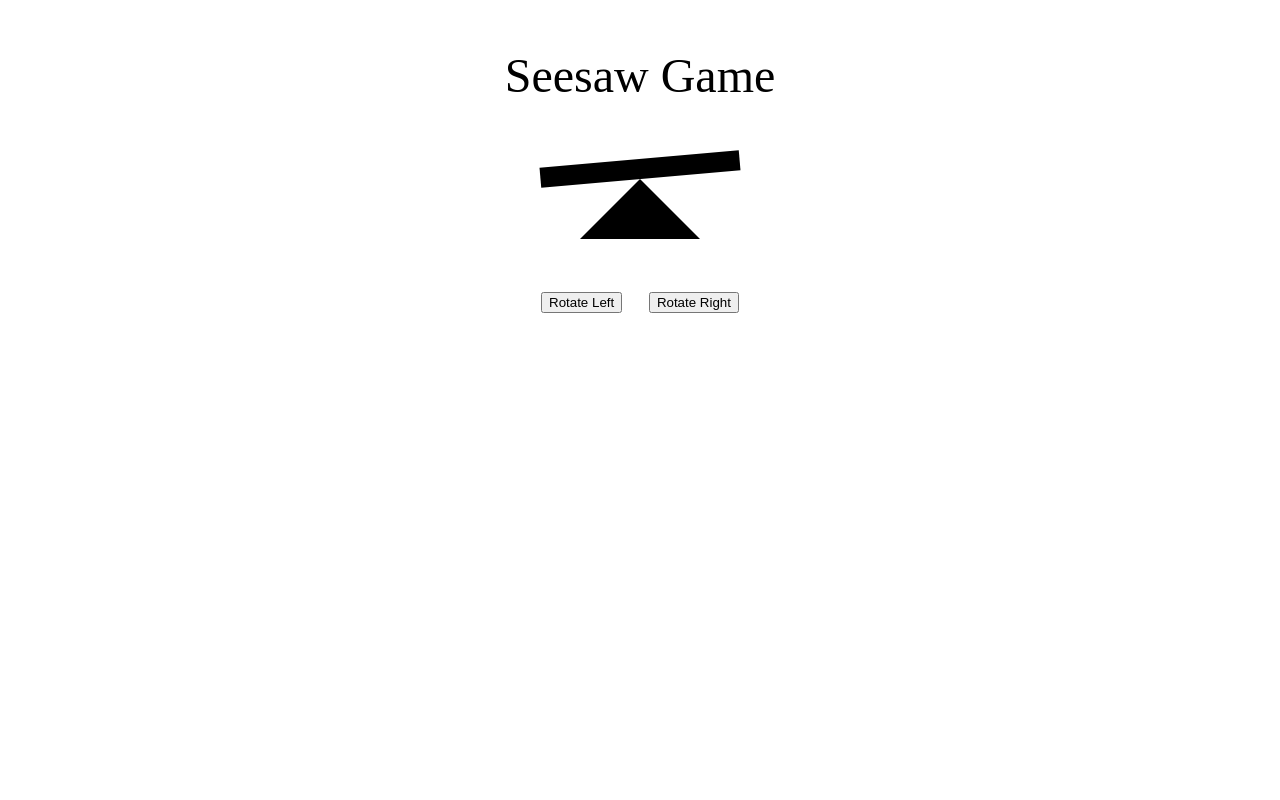
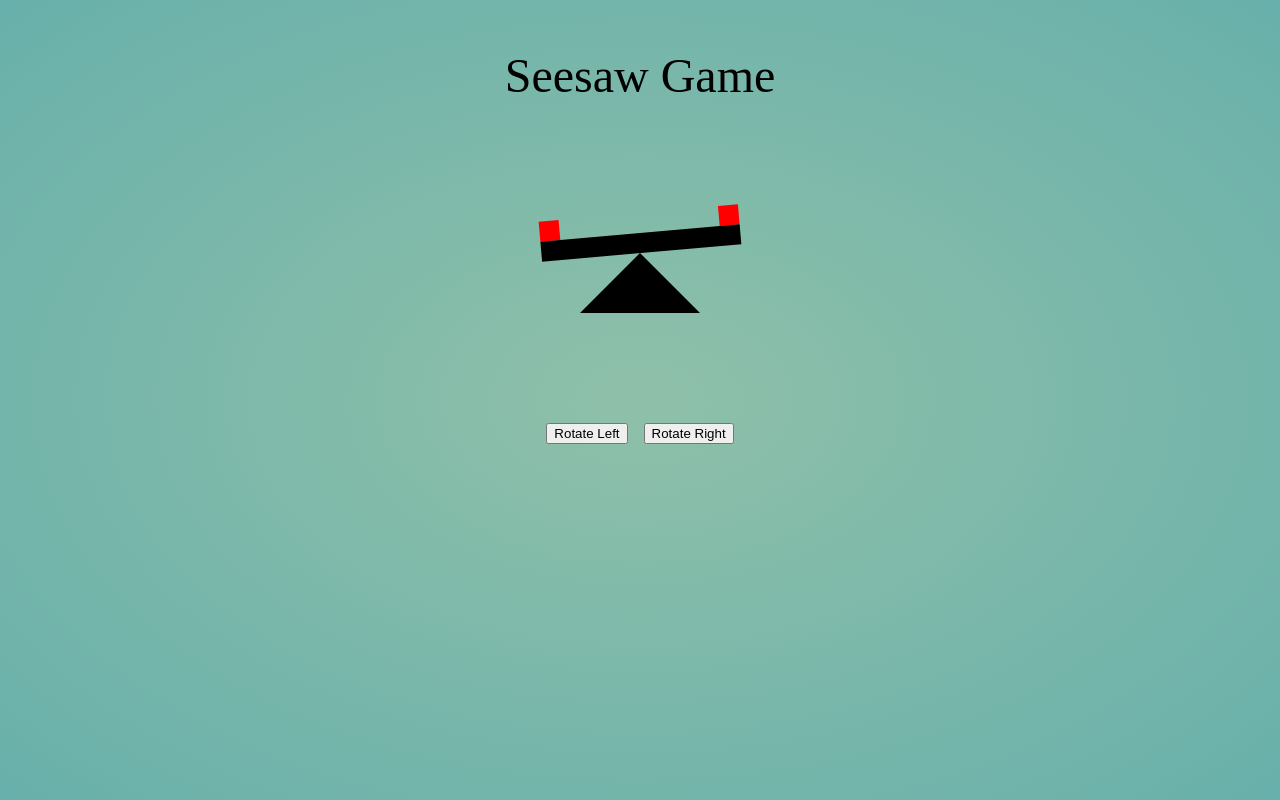
Before and after one commit to mabdullahsoyturk/javascript-games, a plain HTML site: page seesaw/index.html in a window 1280 px wide. Both pictures are taken after a click on the element "Rotate Left". Drawn offline with nearby package versions, Linux system fonts and the light colour scheme.

Commit message:
add balls onto the seesaw

```diff
--- a/seesaw/index.html
+++ b/seesaw/index.html
@@ -10,20 +10,24 @@
 <body>
     <div class="main-title">Seesaw Game</div>
     <div class="platform">
-        <div class="seesaw"></div>
+        <div class="seesaw-wrapper">
+            <div class="balls">
+                <div class="ball-one"></div>
+                <div class="ball-two"></div>
+            </div>
+            <div class="seesaw"></div>
+        </div>
         <div class="arrow-up"></div>
     </div>
-    <div class="ground-message", id="groundMessage">
-
-    </div>
     <div class="buttons">
-        <div id="rotateLeft">
+        <div id="rotateLeft" class="rotate-left">
             <button id="rotateLeftButton">Rotate Left</button>
         </div>
-        <div id="rotateRight">
+        <div id="rotateRight" class="rotate-right">
             <button id="rotateRightButton">Rotate Right</button>
         </div>
     </div>
+    <div class="ground-message", id="groundMessage"></div>
     <script src="https://code.jquery.com/jquery-3.5.0.js"></script>
 </body>
 </html>
--- a/seesaw/script.js
+++ b/seesaw/script.js
@@ -1,18 +1,16 @@
-rotateRightButton = $("#rotateRight");
+const rotateRightButton = $("#rotateRight");
 rotateRightButton.click(rotate);
 
-rotateLeftButton = $("#rotateLeft");
+const rotateLeftButton = $("#rotateLeft");
 rotateLeftButton.click(rotate);
 
-groundMessage = $("#groundMessage");
-
-rotationDegree = 0;
+let rotationDegree = 0;
 
 function rotate() {
     const buttonId = $(this).attr('id');
 
-    touchedGroundFromRight = rotationDegree >= 45 ? true: false;
-    touchedGroundFromLeft = rotationDegree <= -45 ? true: false;
+    const touchedGroundFromRight = rotationDegree >= 45 ? true: false;
+    const touchedGroundFromLeft = rotationDegree <= -45 ? true: false;
     touchedToGround(touchedGroundFromLeft, touchedGroundFromRight);
 
     rotationDegree = buttonId === 'rotateRight' ? rotationDegree + 5: rotationDegree - 5;
@@ -20,6 +18,8 @@ function rotate() {
 }
 
 function touchedToGround(fromLeft, fromRight) {
+    const groundMessage = $("#groundMessage");
+
     if(fromLeft) {
         groundMessage.html("Seesaw touched the ground from left!!!");
         groundMessage.css("display", "block");
@@ -35,5 +35,5 @@ function rotateSeesaw() {
     if(rotationDegree >= 45 || rotationDegree <= -45) return;
 
     rotateString = "rotate(".concat(rotationDegree).concat("deg)");
-    $(".seesaw").css("transform", rotateString);
+    $(".seesaw-wrapper").css("transform", rotateString);
 }
--- a/seesaw/style.css
+++ b/seesaw/style.css
@@ -6,8 +6,13 @@
     --seesaw-size: 200px;
 }
 
+html {
+    min-height: 100vh;
+}
+
 body {
     margin: 0;
+    background: radial-gradient(#8FC0A9, #68B0AB);
 }
 
 .main-title {
@@ -20,24 +25,53 @@ body {
     display: none;
     font-size: 2rem;
     text-align: center;
+    margin-top: 1em;
 }
 
 .platform {
-    margin-top: 1em;
     width: 100vw;
-    height: 20vh;
-    display: grid;
+    height: 40vh;
+    display: flex;
+    flex-direction: column;
     justify-content: center;
     align-content: center;
     justify-items: center;
     align-items: center;
 }
 
+.seesaw-wrapper {
+    width: var(--seesaw-size);
+    height: calc(var(--seesaw-size)*.20);
+    transition: all 1s ease;
+    display: flex;
+    align-items: flex-start;
+    flex-direction: column;
+}
+
 .seesaw {
     width: var(--seesaw-size);
     height: calc(var(--seesaw-size)*.10);
     background-color: black;
-    transition: all 1s ease;
+}
+
+.balls {
+    width: var(--seesaw-size);
+    height: calc(var(--seesaw-size)*.10);
+    display: flex;
+    flex-direction: row;
+    justify-content: space-between;
+}
+
+.balls .ball-one {
+    width: calc(var(--seesaw-size)*.10);
+    height: calc(var(--seesaw-size)*.10);
+    background-color: red;
+}
+
+.balls .ball-two {
+    width: calc(var(--seesaw-size)*.10);
+    height: calc(var(--seesaw-size)*.10);
+    background-color: red;
 }
 
 .buttons {
@@ -46,8 +80,8 @@ body {
     align-content: center;
 }
 
-.buttons button {
-    margin: 1em;
+.buttons .rotate-left {
+    margin-right: 1em;
 }
 
 .arrow-up {
```
